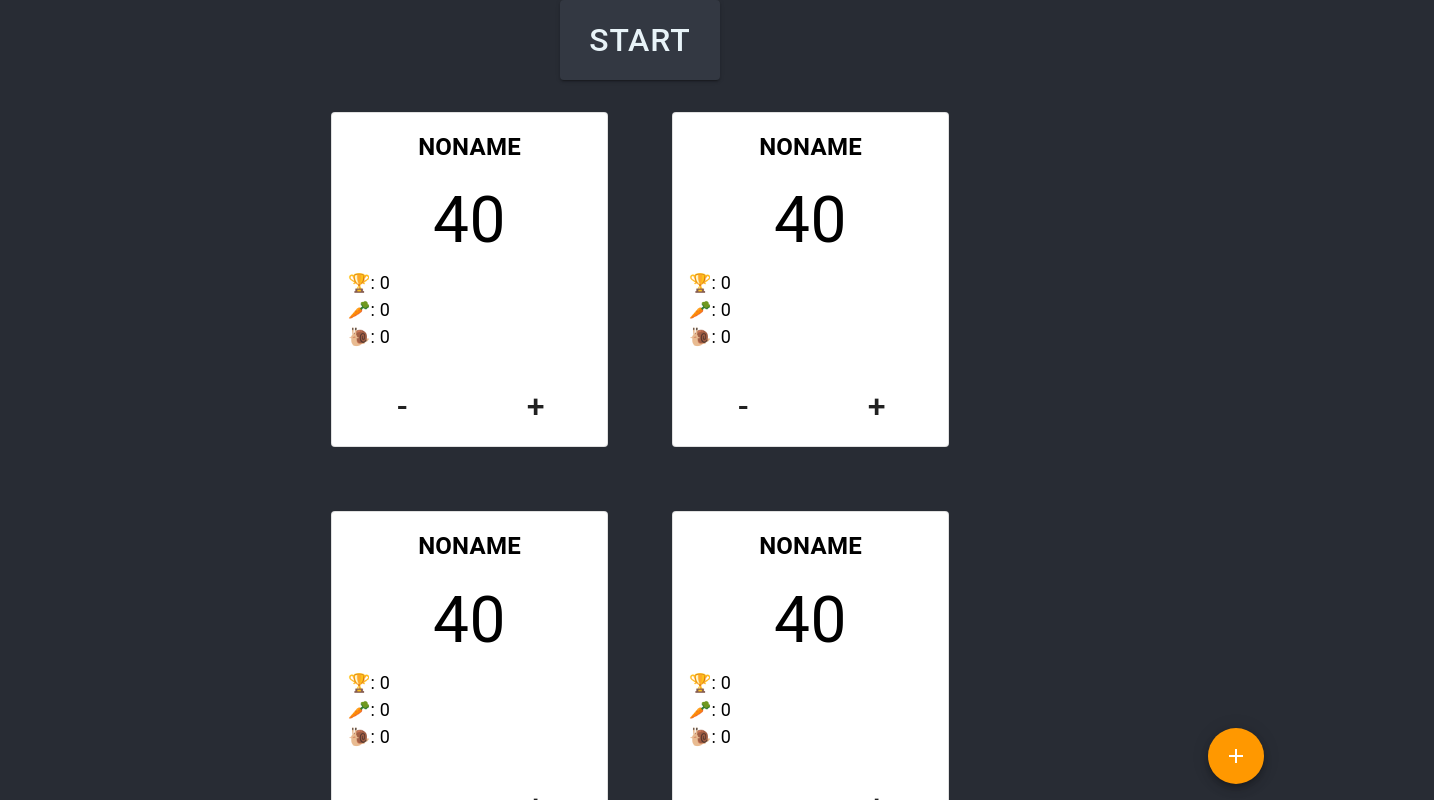
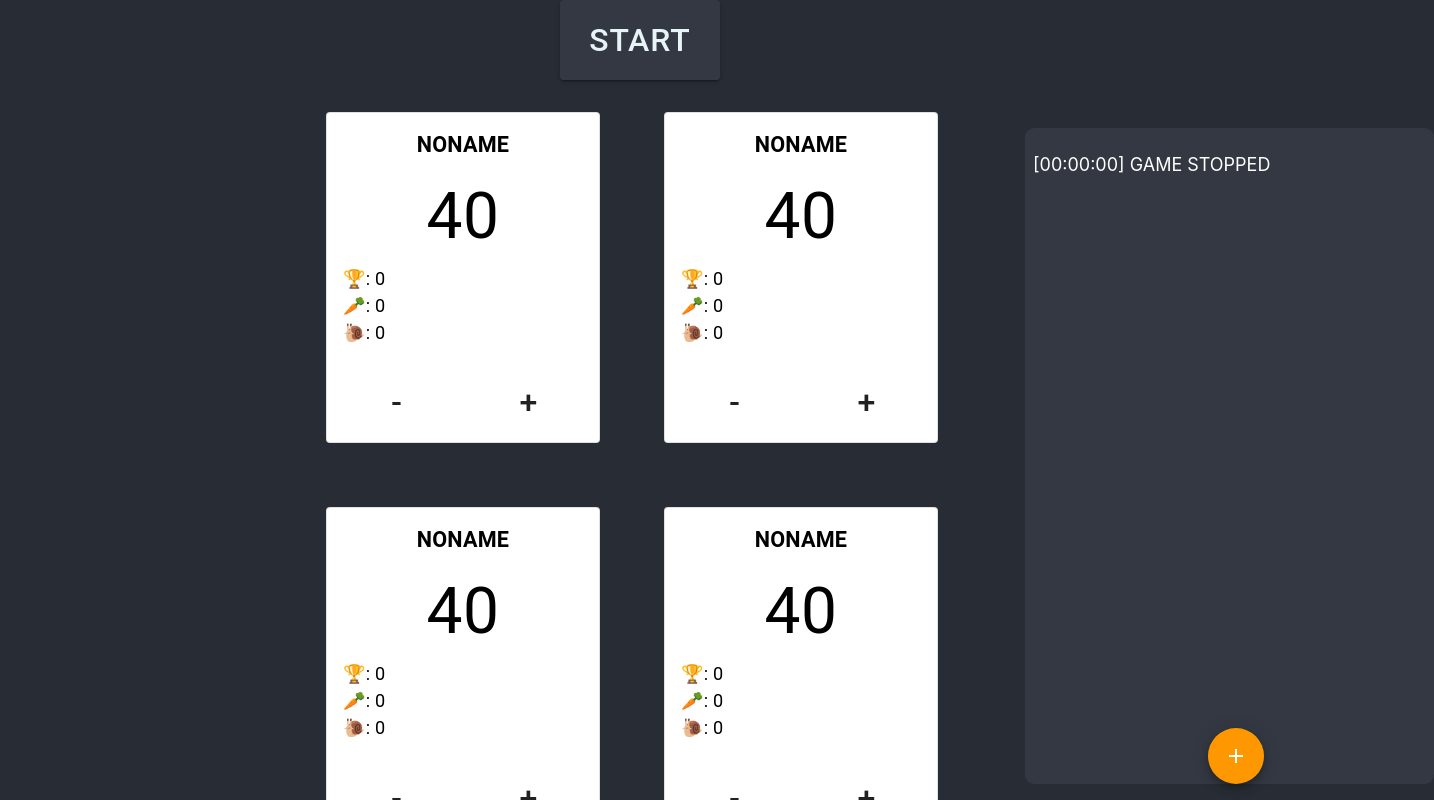
Before and after one commit to cococov/magiclife, a React (Create React App) app: page / in a window 1280 px wide. Shown: the top 800 px of the page, 1434 px wide, since content can reach past the window. Built offline with nearby package versions, Linux system fonts and the light colour scheme; no server answers; the database is empty.

Commit message:
Added match log + added log + added start and stop to the log + added life minus and plus to log + added scroll behavior to the log span + little changes to styles

```diff
--- a/package.json
+++ b/package.json
@@ -7,6 +7,7 @@
   "dependencies": {
     "@material-ui/core": "^4.10.2",
     "@material-ui/icons": "^4.9.1",
+    "clsx": "^1.1.1",
     "firebase": "^7.15.1",
     "react": "^16.13.1",
     "react-dom": "^16.13.1",
--- a/src/component/Content.jsx
+++ b/src/component/Content.jsx
@@ -1,6 +1,6 @@
 import React from 'react';
 import { withStyles } from '@material-ui/core/styles';
-import { LifeContainer, Timer } from '.';
+import { LifeContainer, Timer, MatchLog } from '.';
 import { content } from '../styles';
 import { PlayerProvider, GameProvider } from '../stores';
 
@@ -10,23 +10,27 @@ const Content = withStyles(content)(({ classes }) => {
       <div className={classes.container}>
         <GameProvider>
           <Timer />
+          <div className={classes.lifeLogWrapper}>
+            <span className={classes.left}/>
               <div className={classes.subContainer1}>
                 <PlayerProvider player={1}>
                   <LifeContainer className={classes.player1} />
                 </PlayerProvider>
 
-            <PlayerProvider player={2}>
-              <LifeContainer className={classes.player2} />
+                <PlayerProvider player={3}>
+                  <LifeContainer className={classes.player3} />
                 </PlayerProvider>
               </div>
               <div className={classes.subContainer2}>
-            <PlayerProvider player={3}>
-              <LifeContainer className={classes.player3} />
+                <PlayerProvider player={2}>
+                  <LifeContainer className={classes.player2} />
                 </PlayerProvider>
 
                 <PlayerProvider player={4}>
                   <LifeContainer className={classes.player4} />
                 </PlayerProvider>
+              </div>
+              <MatchLog />
           </div>
         </GameProvider>
       </div>
--- a/src/component/LifeContainer.jsx
+++ b/src/component/LifeContainer.jsx
@@ -5,7 +5,7 @@ import { lifeContainer } from '../styles';
 import { PlayerContext } from '../stores';
 
 const LifeContainer = withStyles(lifeContainer)(({ classes }) => {
-  const { playerState, dispatchPlayer } = useContext(PlayerContext);
+  const { playerState, plusLife, minusLife } = useContext(PlayerContext);
 
   const { name, life, cups, carrots, snails, color, textColor } = playerState;
   return (
@@ -23,13 +23,13 @@ const LifeContainer = withStyles(lifeContainer)(({ classes }) => {
         <Typography className={classes.carrot} align="left">
           {`🥕: ${carrots}`}
         </Typography>
-        <Typography className={classes.carrot} align="left">
+        <Typography className={classes.snail} align="left">
           {`🐌: ${snails}`}
         </Typography>
       </CardContent>
       <CardActions className={classes.actionContainer}>
-        <Button size="small" className={classes.minus} onClick={() => dispatchPlayer({ type: 'MINUS_LIFE' })}>-</Button>
-        <Button size="small" className={classes.plus} onClick={() => dispatchPlayer({ type: 'PLUS_LIFE' })}>+</Button>
+        <Button size="small" className={classes.minus} onClick={minusLife}>-</Button>
+        <Button size="small" className={classes.plus} onClick={plusLife}>+</Button>
       </CardActions>
     </Card>
   );
--- a/src/component/MatchLog.jsx
+++ b/src/component/MatchLog.jsx
@@ -1,11 +1,30 @@
-import React from 'react'
+import React, { useContext, useEffect, useRef } from 'react';
+import { withStyles } from '@material-ui/core/styles';
+import { GameContext } from '../stores';
+import { matchLog } from '../styles';
+import clsx from 'clsx';
 
-const MatchLog = () => {
+const MatchLog = withStyles(matchLog)(({ classes }) => {
+  const { game } = useContext(GameContext);
+  const lastLog = useRef();
+
+  useEffect(() => {
+    if (lastLog.current)
+      lastLog.current.scrollIntoView({ behavior: "smooth" });
+  }, [game.log])
+
   return (
-    <div>
-
-    </div>
+    <span className={clsx('container-with-scroll', classes.card)}>
+      {game.log.map((line, index) => (
+        <p
+          key={`LOG-${index}`}
+          ref={lastLog}
+        >
+          {line}
+        </p>
+      ))}
+    </span>
   )
-}
+});
 
 export default MatchLog;
--- a/src/component/Timer.jsx
+++ b/src/component/Timer.jsx
@@ -5,7 +5,7 @@ import { timer } from '../styles';
 import { GameContext } from '../stores';
 
 const Timer = withStyles(timer)(({ classes }) => {
-  const { time, game, dispatchGame } = useContext(GameContext);
+  const { game, dispatchGame } = useContext(GameContext);
 
   return (
     <Button
@@ -13,7 +13,7 @@ const Timer = withStyles(timer)(({ classes }) => {
       className={classes.button}
       onClick={() => dispatchGame({ type: `${game.start ? 'STOP' : 'START'}` })}
     >
-      {game.start ? `${time}` : 'START'}
+      {game.start ? `${game.time}` : 'START'}
     </Button>
   );
 });
--- a/src/static/css/index.css
+++ b/src/static/css/index.css
@@ -5,9 +5,34 @@ body {
     sans-serif;
   -webkit-font-smoothing: antialiased;
   -moz-osx-font-smoothing: grayscale;
+  overflow: hidden;
 }
 
 code {
   font-family: source-code-pro, Menlo, Monaco, Consolas, 'Courier New',
     monospace;
 }
+
+/* Container gray scroll property */
+html {
+  --scrollbarBG: #1d2026;
+  --thumbBG    : #333842;
+}
+
+.container-with-scroll::-webkit-scrollbar {
+  width: 15px;
+}
+
+.container-with-scroll {
+  scrollbar-width: thin;
+  scrollbar-color: var(--thumbBG) var(--scrollbarBG);
+}
+
+.container-with-scroll::-webkit-scrollbar-track {
+  background: var(--scrollbarBG);
+}
+
+.container-with-scroll::-webkit-scrollbar-thumb {
+  background-color: var(--thumbBG);
+  border          : 0px solid var(--scrollbarBG);
+}
--- a/src/stores/gameStore.jsx
+++ b/src/stores/gameStore.jsx
@@ -1,6 +1,5 @@
 import React, {
   useRef,
-  useState,
   useEffect,
   useReducer,
   useCallback,
@@ -38,7 +37,6 @@ const getFormatDate = difference => {
  */
 export const GameProvider = ({ children }) => {
   const [game, dispatchGame] = useReducer(gameReducer, gameInitialState);
-  const [time, setTime] = useState('00:00:00');
   const intervalRef = useRef();
 
   /* timer logic:
@@ -47,7 +45,7 @@ export const GameProvider = ({ children }) => {
   const timer = useCallback(() => {
     let timerInterval = setInterval(() => {
       let diff = (new Date()).getTime() - game.initialDate.getTime();
-      setTime(getFormatDate(diff));
+      dispatchGame({ type: 'time', value: getFormatDate(diff) });
     }, 1000);
     intervalRef.current = timerInterval;
   }, [game.initialDate]);
@@ -83,13 +81,13 @@ export const GameProvider = ({ children }) => {
     if (game.start) {
       timer();
     } else {
-      setTime('00:00:00');
+      dispatchGame({ type: 'RESET_TIME' });
     }
   }, [game.start, timer]);
 
   return (
     <GameContext.Provider
-      value={{ time, game, dispatchGame }}
+      value={{ game, dispatchGame }}
     >
       {children}
     </GameContext.Provider>
--- a/src/stores/playerStore.jsx
+++ b/src/stores/playerStore.jsx
@@ -1,10 +1,13 @@
 import React, {
+  useRef,
   useEffect,
   useReducer,
+  useContext,
   createContext
 } from 'react';
 import { database } from 'firebase';
-import { playerReducer, playerInitialState } from './reducer'
+import { playerReducer, playerInitialState } from './reducer';
+import { GameContext } from '../stores';
 
 /**
  * Player Context.
@@ -18,6 +21,8 @@ const PlayerContext = createContext();
  */
 export const PlayerProvider = ({ children, player }) => {
   const [playerState, dispatchPlayer] = useReducer(playerReducer, playerInitialState);
+  const { game, dispatchGame } = useContext(GameContext);
+  const previousLife = useRef();
 
   useEffect(() => {
     let ref = database().ref(`player${player}`);
@@ -34,9 +39,32 @@ export const PlayerProvider = ({ children, player }) => {
     });
   }, [player]);
 
+  useEffect(() => {
+    let previousValue = previousLife.current;
+    let actualValue = playerState.life;
+
+    if (previousValue && game.start) {
+      if (previousValue < actualValue)
+        dispatchGame({ type: 'ADD_LOG_LINE', value: `[${game.time}] ${playerState.name} | +1 Life` });
+      if (previousValue > actualValue)
+        dispatchGame({ type: 'ADD_LOG_LINE', value: `[${game.time}] ${playerState.name} | -1 Life` });
+    }
+    previousLife.current = playerState.life;
+  }, [playerState.life])
+
+  const plusLife = () => {
+    if (game.start)
+      dispatchPlayer({ type: 'PLUS_LIFE' });
+  };
+
+  const minusLife = () => {
+    if (game.start)
+      dispatchPlayer({ type: 'MINUS_LIFE' });
+  };
+
   return (
     <PlayerContext.Provider
-      value={{ playerState, dispatchPlayer }}
+      value={{ playerState, plusLife, minusLife }}
     >
       {children}
     </PlayerContext.Provider>
--- a/src/stores/reducer/timeReducer.js
+++ b/src/stores/reducer/gameReducer.js
@@ -1,7 +1,12 @@
 import { database } from 'firebase';
 
 /* Initial State */
-const gameInitialState = { start: false, initialDate: (new Date()) };
+const gameInitialState = {
+  start: false,
+  initialDate: (new Date()),
+  time: '00:00:00',
+  log: []
+};
 
 /**
  * Player reducer
@@ -10,8 +15,10 @@ const gameInitialState = { start: false, initialDate: (new Date()) };
  * @param {Object} action.params - params for the action
  */
 const gameReducer = (state, { type, ...params }) => {
+  let newLog = [];
   switch (type) {
     case 'START':
+      resetGame();
       let date = new Date();
       sendDate(date);
       sendIsStarted(true);
@@ -20,8 +27,18 @@ const gameReducer = (state, { type, ...params }) => {
       sendIsStarted(false);
       resetGame();
       return { ...state, start: false }
+    case 'RESET_TIME':
+      return { ...state, time: '00:00:00' }
+    case 'ADD_LOG_LINE':
+      newLog = [...state.log, params.value];
+      return { ...state, log: newLog }
+    case 'time':
+      return { ...state, time: params.value }
     case 'isStarted':
-      return { ...state, start: params.value }
+      newLog = params.value ?
+        [`[${state.time}] GAME STARTED`] :
+        [...state.log, `[${state.time}] GAME STOPPED`];
+      return { ...state, start: params.value, log: newLog }
     case 'initialDate':
       return { ...state, initialDate: params.value }
     default:
--- a/src/stores/reducer/index.js
+++ b/src/stores/reducer/index.js
@@ -2,4 +2,4 @@ export { drawerReducer, drawerInitialState } from './drawerReducer';
 export { userConfigReducer, userConfigInitialState } from './userConfigReducer';
 export { gameEndReducer, gameEndInitialState } from './gameEndReducer';
 export { playerReducer, playerInitialState } from './playerReducer';
-export { gameReducer, gameInitialState } from './timeReducer';
+export { gameReducer, gameInitialState } from './gameReducer';
--- a/src/styles.js
+++ b/src/styles.js
@@ -30,32 +30,35 @@ export const baseStyles = {
 */
 export const lifeContainer = theme => ({
   root: {
-    minWidth: 275,
-    margin: 32
+    width: '17rem',
+    margin: '2rem'
   },
   title: {
     textTransform: 'uppercase',
     fontWeight: 'bold',
-    fontSize: 24
+    fontSize: '1.35rem'
   },
   life: {
     textTransform: 'uppercase',
-    fontSize: 64
+    fontSize: '4rem'
   },
   cup: {
-    fontSize: 18,
+    fontSize: '1.13rem',
   },
   carrot: {
-    fontSize: 18,
+    fontSize: '1.13rem',
+  },
+  snail: {
+    fontSize: '1.13rem',
   },
   minus: {
     textTransform: 'uppercase',
-    fontSize: 32,
+    fontSize: '2rem',
     flex: 2
   },
   plus: {
     textTransform: 'uppercase',
-    fontSize: 32,
+    fontSize: '2rem',
     flex: 2
   },
   actionContainer: {
@@ -78,7 +81,10 @@ export const userConfigModal = theme => ({
     backgroundColor: primaryColor.white,
     minWidth: 500,
     minHeight: 420,
-    borderRadius: 4
+    borderRadius: 4,
+    '&:focus': {
+      outline: 'none',
+    }
   },
   modalTitle: {
     flex: 1,
@@ -123,7 +129,10 @@ export const endGameModal = theme => ({
     backgroundColor: primaryColor.white,
     minWidth: 500,
     minHeight: 420,
-    borderRadius: 4
+    borderRadius: 4,
+    '&:focus': {
+      outline: 'none',
+    }
   },
   modalTitle: {
     flex: 1,
@@ -157,8 +166,8 @@ export const drawer = theme => ({
   },
   fab: {
     position: 'absolute',
-    bottom: theme.spacing(2),
-    right: theme.spacing(2),
+    bottom: '1rem',
+    right: '1rem'
   },
   fabOrange: {
     color: theme.palette.common.white,
@@ -177,13 +186,20 @@ export const content = theme => ({
     display: 'flex',
     flexDirection: 'column'
   },
-  subContainer1: {
+  lifeLogWrapper: {
     display: 'flex',
     flexDirection: 'row'
   },
+  subContainer1: {
+    flex: 3,
+    display: 'flex',
+    flexDirection: 'column',
+    alignItems: 'flex-end'
+  },
   subContainer2: {
+    flex: 3,
     display: 'flex',
-    flexDirection: 'row'
+    flexDirection: 'column'
   },
   player1: {
     flex: 2,
@@ -197,6 +213,10 @@ export const content = theme => ({
   player4: {
     flex: 2
   },
+  left: {
+    flex: 3,
+    width: '28rem'
+  }
 });
 
 export const timer = theme => ({
@@ -213,6 +233,21 @@ export const timer = theme => ({
   }
 });
 
+export const matchLog = theme => ({
+  card: {
+    flex: 3,
+    borderRadius: '0.6rem',
+    padding: '0.5rem',
+    backgroundColor: primaryColor.light,
+    width: '28rem',
+    height: '40rem',
+    marginTop: '3rem',
+    textAlign: 'left',
+    fontSize: 'large',
+    overflowY: 'scroll'
+  }
+});
+
 const stylesheet = {};
 
 export default stylesheet;
```
Lines whose indentation alone changed are shown as unchanged.
